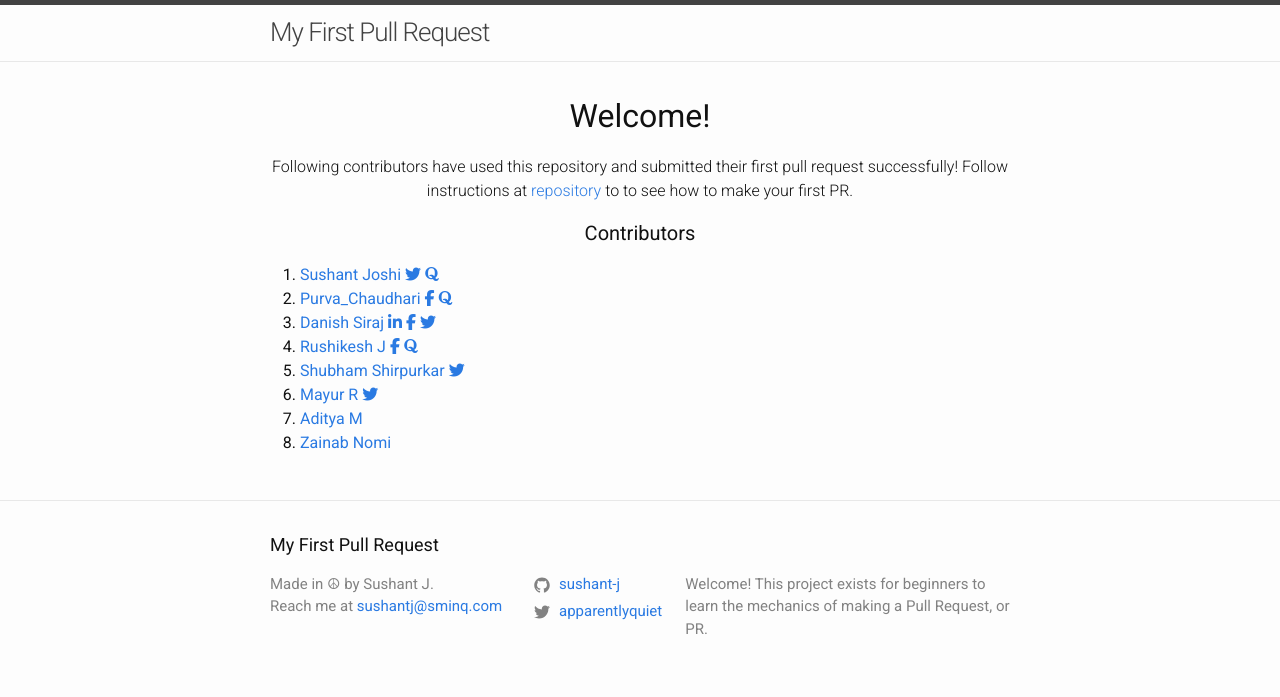
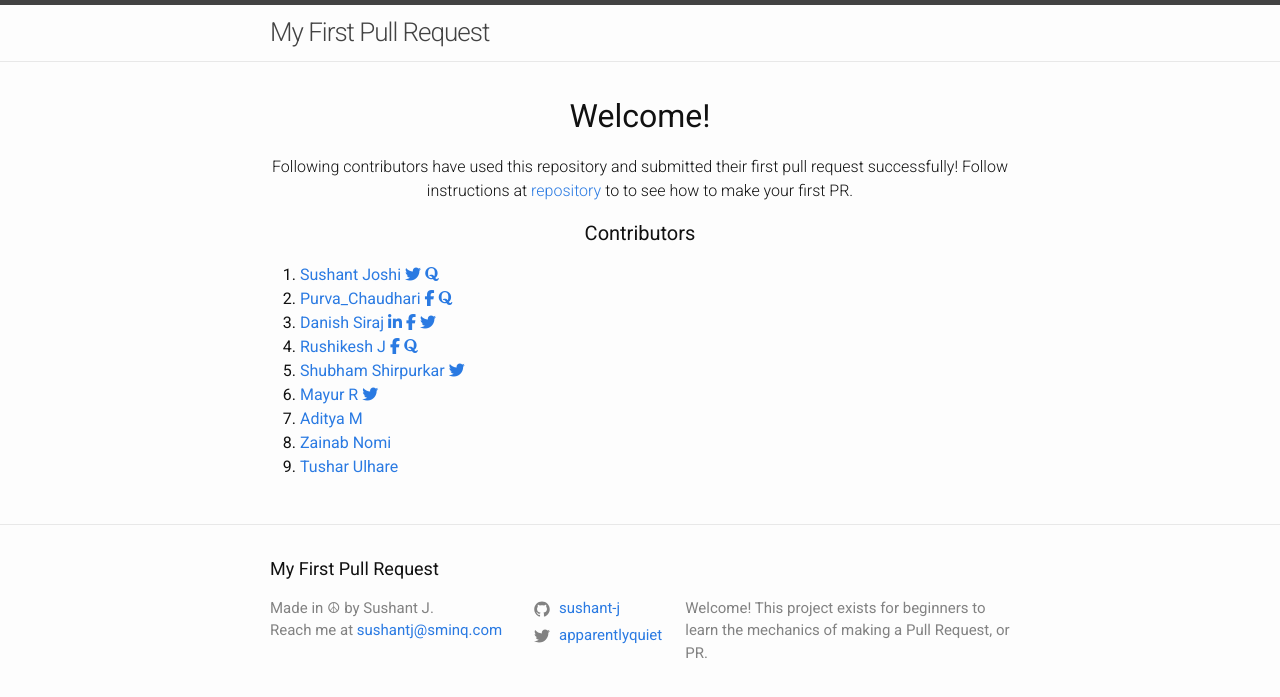
Before and after one commit to sushant-j/my-first-pull-request, a Jekyll site: the page built from index.md, in a window 1280 px wide. Shown: the top 697 px of the page. Built offline with Jekyll 4.4.1, drawn with Linux system fonts in a browser that asks for light colours; nearby versions of some CDN libraries.

Commit message:
update home.html (#110)
hello there myself tushar ulhare.I am trying my first pull request.

```diff
--- a/_layouts/home.html
+++ b/_layouts/home.html
@@ -84,5 +84,10 @@ layout: default
         Zainab Nomi
       </a>
     </li>
+     <li>
+      <a href="https://github.com/tusharulhare/">
+        Tushar Ulhare
+      </a>
+    </li>
   </ol>
 </div>
```
